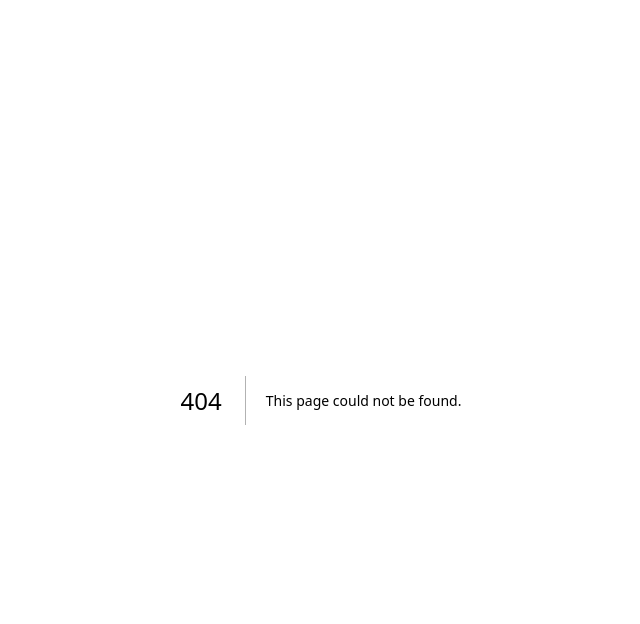
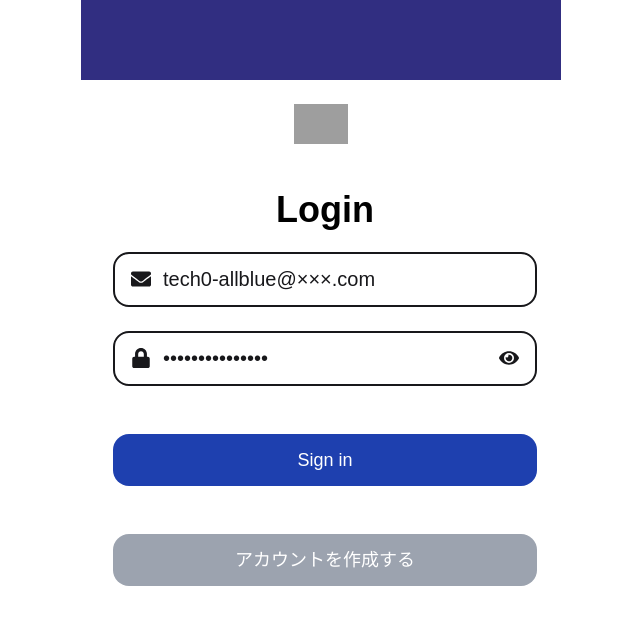
Before and after one commit to kisiiii/Allblue_NISAapp_frontend, a Next.js app: page /login in a window 1280 px wide. Before the commit this address had no page. Shown: the top 624 px of the page, without its empty margins (319-959 px from the left). Built offline with nearby package versions, Linux system fonts and the light colour scheme; grey boxes are pictures that could not be loaded.

Commit message:
ログイン画面＋メイン画面体裁調整

```diff
--- a/package.json
+++ b/package.json
@@ -12,7 +12,8 @@
     "chart.js": "^4.4.7",
     "next": "15.0.3",
     "react": "19.0.0-rc-66855b96-20241106",
-    "react-dom": "19.0.0-rc-66855b96-20241106"
+    "react-dom": "19.0.0-rc-66855b96-20241106",
+    "react-icons": "^5.4.0"
   },
   "devDependencies": {
     "daisyui": "^4.12.14",
--- a/src/app/home/[id]/page.jsx
+++ b/src/app/home/[id]/page.jsx
@@ -3,8 +3,8 @@
 import * as React from "react";
 import { HeaderMenu } from "../../../components/HeaderMenu";
 import { AssetCard } from "../../../components/AssetCard";
+import { InvestmentCard } from "../../../components/InvestmentCard";
 import { AssetTransition } from "../../../components/AssetTransition";
-import { InvestmentCard } from "../../../components/InvestmentCard";
 import { FundCard } from "../../../components/FundCard";
 import { FooterButton } from "../../../components/FooterButton";
 
@@ -75,23 +75,28 @@ function DashboardLayout() {
         <AssetCard balance={balance} income={income} />
 
         <div className="mt-7 text-2xl font-bold text-black">本年の投資額</div>
-        <div className="flex gap-3 py-5 pr-3 mt-3 font-bold text-center text-black whitespace-nowrap bg-white rounded-md">
+        <div className="flex flex-wrap gap-3 py-5 mt-3 w-full font-bold text-center text-black whitespace-nowrap bg-white rounded-md">
           {/* Nisa残高表示 */}
           {investmentData.map((data, index) => (
-            <InvestmentCard key={index} {...data} />
+            <div
+              key={index}
+              className="flex-1 min-w-[150px] md:min-w-[200px] flex justify-center"
+            >
+              <InvestmentCard {...data} />
+            </div>
           ))}
         </div>
 
-        <div className="mt-6 text-2xl font-bold text-black">資産推移</div>
+        <div className="mt-7 text-2xl font-bold text-black">資産推移</div>
         {/* ↓資産推移グラフ */}
         <AssetTransition {...assetTransitionData} />
 
-        <div className="mt-6 text-2xl font-bold text-black">保有ファンド</div>
+        <div className="mt-7 text-2xl font-bold text-black">保有ファンド</div>
         {/* ↓保有商品表示 */}
         <FundCard funds={fundData} />
 
-        <div className="flex gap-3 mt-6 text-sm font-extrabold leading-loose text-center text-white whitespace-nowrap">
-          {/* ↓フッターメニュー */}
+        <div className="flex flex-wrap justify-evenly w-full items-center gap-3 mt-6 text-sm font-extrabold text-center text-white">
+          {/* フッターメニュー */}
           {footerButtons.map((button, index) => (
             <FooterButton key={index} {...button} />
           ))}
--- a/src/app/home/[id]/personal-ranking/page.jsx
+++ b/src/app/home/[id]/personal-ranking/page.jsx
@@ -53,14 +53,14 @@ function PopularProducts() {
     <div className="flex overflow-hidden flex-col pb-10 mx-auto w-full bg-gray-200 max-w-[480px]">
       <HeaderMenu />
       <main className="flex flex-col px-3.5 mt-6 w-full">
-        <h1 className="self-start text-2xl font-bold text-black">
+        <div className="self-start text-2xl font-bold text-black">
           個人ランキング
-        </h1>
+        </div>
         {/* ↓個人ランキング表示 */}
         <PersonalRanking myRanking={myRanking} parameter={parameter} />
 
-        <h2 className="self-start mt-12 text-xl font-bold text-black">
-          運用益上位10％ユーザーの人気商品
+        <h2 className="self-start mt-12 text-2xl font-bold text-black">
+          運用益上位のユーザーが購入している人気商品ランキング
         </h2>
 
         <div className="flex flex-col pb-6 mt-5 w-full leading-none bg-white rounded-md">
--- /dev/null
+++ b/src/app/login/page.jsx
@@ -0,0 +1,134 @@
+"use client";
+
+import * as React from "react";
+import { useRouter } from "next/navigation";
+import { FaEnvelope, FaLock, FaEye, FaEyeSlash } from "react-icons/fa";
+
+const LoginPage = () => {
+  const router = useRouter();
+
+  return (
+    <form className="flex flex-col pb-60 mx-auto w-full text-xl font-extrabold leading-none bg-white max-w-[480px]">
+      <div className="flex w-full bg-indigo-900 min-h-[80px]" />
+      <img
+        loading="lazy"
+        src="https://cdn.builder.io/api/v1/image/assets/TEMP/eb93b8f696050944e5b2200bfe080ec90d591da46ff499c2849679cc5271985c?placeholderIfAbsent=true&apiKey=830249011bfc4b9a9e2dddb095d90bfd"
+        alt="Logo"
+        className="object-contain self-center mt-6 aspect-[7.52] max-w-[300px] w-[300px]"
+      />
+      <div className="flex flex-col pl-2 mt-6 w-full">
+        <div className="flex flex-col px-6 py-6 bg-white text-zinc-900">
+          <h1 className="self-center text-4xl leading-none text-center text-black">
+            Login
+          </h1>
+
+          <div className="mt-6">
+            <InputField
+              icon={<FaEnvelope />}
+              label="Email address"
+              type="email"
+              defaultValue="tech0-allblue@×××.com"
+            />
+          </div>
+
+          <div className="mt-6">
+            <PasswordInputField
+              icon={<FaLock />}
+              label="Password"
+              defaultValue="nisapo-mecchaii"
+            />
+          </div>
+
+          <div className="mt-12">
+            <Button color="blue" onClick={() => router.push("/home/1111")}>
+              Sign in
+            </Button>
+          </div>
+          <div className="mt-12">
+            <Button
+              color="gray"
+              onClick={() =>
+                window.open(
+                  "https://www.mizuhobank.co.jp/account/index.html",
+                  "_blank"
+                )
+              }
+            >
+              アカウントを作成する
+            </Button>
+          </div>
+        </div>
+      </div>
+    </form>
+  );
+};
+
+const Button = ({ children, onClick, color = "blue", className = "" }) => {
+  const bgColor =
+    color === "blue"
+      ? "bg-blue-800 hover:bg-blue-700"
+      : "bg-gray-400 hover:bg-gray-500";
+
+  return (
+    <button
+      onClick={onClick}
+      className={`flex items-center justify-center px-4 py-3 w-full text-white rounded-2xl text-lg font-medium ${bgColor} ${className}`}
+    >
+      {children}
+    </button>
+  );
+};
+
+const InputField = ({ icon, label, type = "text", defaultValue }) => {
+  const inputId = `${label.toLowerCase().replace(/\s/g, "-")}-input`;
+
+  return (
+    <div className="flex items-center px-4 py-3.5 w-full font-medium bg-white border-2 border-solid border-zinc-900 rounded-2xl">
+      <div className="text-xl text-zinc-900">{icon}</div>
+      <label htmlFor={inputId} className="sr-only">
+        {label}
+      </label>
+      <input
+        id={inputId}
+        type={type}
+        placeholder={label}
+        defaultValue={defaultValue}
+        className="flex-grow ml-3 bg-transparent border-none outline-none"
+        aria-label={label}
+      />
+    </div>
+  );
+};
+
+const PasswordInputField = ({ icon, label, defaultValue }) => {
+  const [showPassword, setShowPassword] = React.useState(false);
+  const togglePasswordVisibility = () => setShowPassword(!showPassword);
+  const inputId = `${label.toLowerCase().replace(/\s/g, "-")}-input`;
+
+  return (
+    <div className="flex items-center px-4 py-3.5 w-full font-medium bg-white border-2 border-solid border-zinc-900 rounded-2xl">
+      <div className="text-xl text-zinc-900">{icon}</div>
+      <label htmlFor={inputId} className="sr-only">
+        {label}
+      </label>
+      <input
+        id={inputId}
+        type={showPassword ? "text" : "password"}
+        placeholder={label}
+        defaultValue={defaultValue}
+        className="flex-grow ml-3 bg-transparent border-none outline-none"
+        aria-label={label}
+      />
+      <button
+        type="button"
+        onClick={togglePasswordVisibility}
+        className="text-xl text-zinc-900 ml-3"
+        aria-label={showPassword ? "Hide password" : "Show password"}
+      >
+        {showPassword ? <FaEyeSlash /> : <FaEye />}
+      </button>
+    </div>
+  );
+};
+
+export default LoginPage;
--- a/src/components/AssetCard.jsx
+++ b/src/components/AssetCard.jsx
@@ -7,18 +7,17 @@ export function AssetCard({ balance, income }) {
   const formattedPercentage = income >= 0 ? `+${percentage}` : `${percentage}`;
 
   return (
-    <div className="flex flex-col items-center pt-3 pb-11 mt-3 font-bold text-center whitespace-nowrap bg-white rounded-md">
-      <div className="text-xl text-black w-[251px]">
-        資産残高
-        <br />
+    <div className="flex flex-col items-center px-3.5 pt-3 pb-11 mt-3 w-full font-bold text-center whitespace-nowrap bg-white rounded-md">
+      <div className="text-xl text-black mx-auto">資産残高</div>
+      <div className="text-5xl text-indigo-900 my-7 mx-auto">
         {balance.toLocaleString()}円
       </div>
       <div className="shrink-0 self-stretch mt-1 h-px border border-solid border-zinc-400" />
-      <div className="mt-10 text-base">運用収益額</div>
-      <div className="mt-10 text-base text-indigo-900">
+      <div className="text-xl mt-10 text-base">運用収益額</div>
+      <div className="text-3xl mt-10 text-base text-indigo-900">
         {income.toLocaleString()}円（{formattedPercentage}％）
       </div>
-      <div className="shrink-0 mt-2 max-w-full h-px border border-solid border-zinc-400 w-[312px]" />
+      <div className="shrink-0 self-stretch mt-2 h-px border border-solid border-zinc-400" />
     </div>
   );
 }
--- a/src/components/AssetTransition.jsx
+++ b/src/components/AssetTransition.jsx
@@ -62,7 +62,7 @@ export function AssetTransition({ labels, dataset1, dataset2 }) {
   }, [labels, dataset1, dataset2]);
 
   return (
-    <div className="flex flex-col px-1 pt-1.5 pb-28 mt-4 bg-white rounded-md h-[400px]">
+    <div className="flex flex-col w-full px-1 pt-1.5 pb-28 mt-4 bg-white rounded-md h-[400px]">
       <canvas ref={chartRef} className="w-full h-full" />
     </div>
   );
--- a/src/components/FooterButton.jsx
+++ b/src/components/FooterButton.jsx
@@ -2,10 +2,10 @@ import * as React from "react";
 
 export function FooterButton({ text, type }) {
   return (
-    <div className="flex flex-col">
+    <div className="flex flex-col items-center justify-center">
       <div
-        className={`px-3 w-20 h-20 bg-indigo-900 rounded-lg ${
-          type === "double" ? "text-xs leading-5" : ""
+        className={`flex items-center justify-center w-24 h-24 bg-indigo-900 text-white rounded-lg ${
+          type === "double" ? "text-sm leading-5" : "text-lg leading-normal"
         }`}
         role="button"
         tabIndex={0}
--- a/src/components/FundCard.jsx
+++ b/src/components/FundCard.jsx
@@ -2,7 +2,7 @@ import * as React from "react";
 
 export function FundCard({ funds }) {
   return (
-    <div className="flex flex-col py-7 pr-2 pl-5 mt-3 text-sm font-medium leading-none text-right text-black bg-white rounded-md">
+    <div className="flex flex-col py-7 pr-2 pl-5 mt-3 w-full text-sm font-medium leading-none text-left text-black bg-white rounded-md">
       {funds.map((fund, index) => (
         <div key={index} className={index > 0 ? "mt-14" : ""}>
           ●　{fund.name}　　{fund.amount}円
--- a/src/components/InvestmentCard.jsx
+++ b/src/components/InvestmentCard.jsx
@@ -1,5 +1,5 @@
 import React from "react";
-import { NisaChart } from "./NisaChart"; //Nisa残高グラフのデザインを設定
+import { NisaChart } from "./NisaChart";
 
 export function InvestmentCard({ type, amount, total }) {
   const numericAmount = parseInt(amount.replace(/,/g, ""), 10);
@@ -12,9 +12,16 @@ export function InvestmentCard({ type, amount, total }) {
       : ["#36A2EB", "#FF9F40"]; // 成長投資枠の色
 
   return (
-    <div className="flex flex-col items-center max-w-full w-[170px] bg-white rounded-md p-4 shadow-md">
-      <div className="ml-3 text-sm font-bold">{type}</div>
-      <NisaChart amount={numericAmount} total={numericTotal} colors={colors} />
+    <div className="flex flex-col items-center w-full max-w-[200px] bg-white rounded-md p-4 shadow-md">
+      <div className="text-sm font-bold">{type}</div>
+      <div className="flex items-center justify-center w-full h-[120px]">
+        {/* グラフを親要素の中央に揃える */}
+        <NisaChart
+          amount={numericAmount}
+          total={numericTotal}
+          colors={colors}
+        />
+      </div>
       <div className="mt-2 text-base font-bold text-indigo-900">{amount}円</div>
       <div className="mt-1 text-sm text-zinc-800">目標: {total}円</div>
     </div>
--- a/src/components/PersonalRanking.jsx
+++ b/src/components/PersonalRanking.jsx
@@ -2,7 +2,7 @@ import React from "react";
 
 export function PersonalRanking({ myRanking, parameter }) {
   return (
-    <div className="flex flex-col pt-6 pr-11 pb-20 pl-5 mt-6 text-black whitespace-nowrap bg-white rounded-md">
+    <div className="flex flex-col pt-6 pr-11 pb-20 pl-5 mt-4 text-black whitespace-nowrap bg-white rounded-md">
       <p className="text-base">
         あなたと同じ時期に開始したユーザーの中で
         <br />
```
Also changed, not shown: 1 other file (tests, documents, lock files or other folders).
